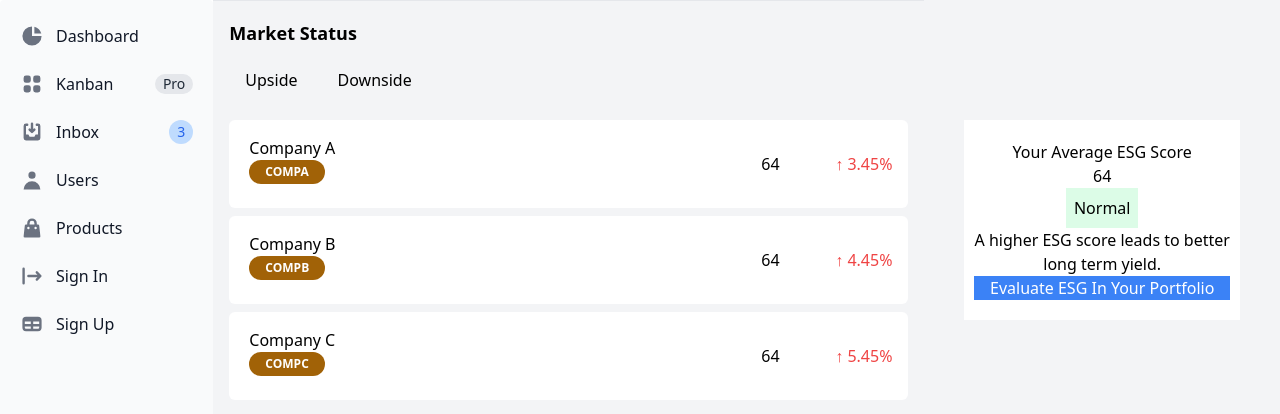
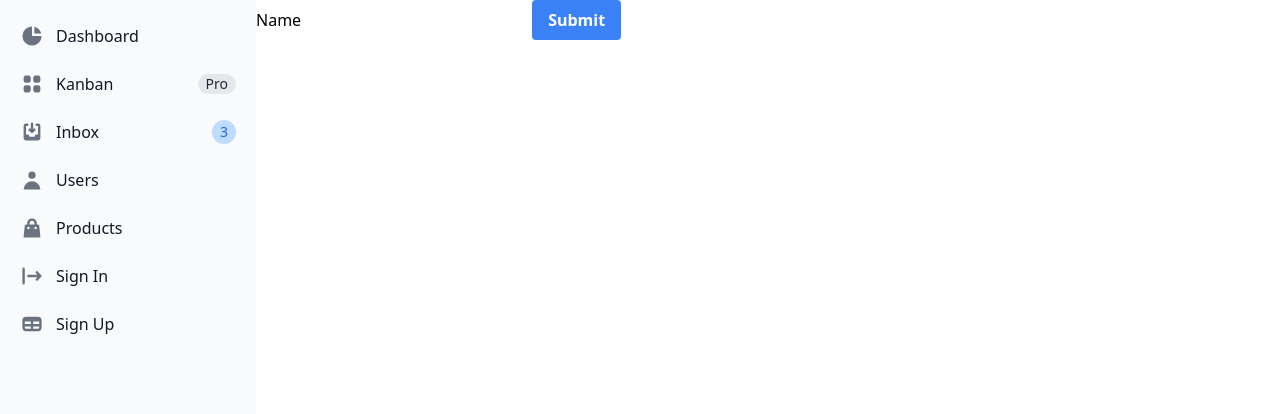
Before and after one commit to neozhixuan/project-CDLSDG, a Next.js app: page / in a window 1280 px wide. Shown: the top 414 px of the page. Built offline with nearby package versions, Linux system fonts and the light colour scheme.

Commit message:
feature/page-name-states

```diff
--- a/components/StockLayout.jsx
+++ b/components/StockLayout.jsx
@@ -6,7 +6,7 @@ export const StockLayout = (props) => {
   return (
     <div className={classes}>
       <header className="flex-none flex h-16 bg-gray-100 border-t px-4 items-center">
-        <h1 className="font-semibold text-lg">Market Status</h1>
+        <h1 className="font-semibold text-lg">Market Status for <span className="text-red-800">{props.name}</span></h1>
       </header>
       <header className="flex-none flex  bg-gray-100 px-4 items-center">
         <StockLabel labelName="Upside" />
@@ -30,6 +30,9 @@ export const StockLayout = (props) => {
           stockChange={"↑ 5.45%"}
         />
       </ul>
+      <button onClick={props.setPage}>
+        Back
+      </button>
     </div>
   );
 };
--- a/pages/index.js
+++ b/pages/index.js
@@ -3,8 +3,18 @@ import Head from "next/head";
 import { Sidebar } from "../components/Sidebar";
 import { StockLayout } from "../components/StockLayout";
 import { StockScore } from "../components/StockScore";
+import { useState } from "react";
 
 export default function IndexPage() {
+  const [page, willSetPage] = useState(0);
+  const [name, setName] = useState("")
+
+  const onSubmitHandler = (event) => {
+    event.preventDefault();
+    willSetPage(1);
+    setName(event.target.elements[0].value);
+  }
+
   return (
     <main>
       <Head>
@@ -15,10 +25,23 @@ export default function IndexPage() {
       </Head>
       <div className="flex">
         <Sidebar />
-        <div className="grid grid-cols-4 md:grid-cols-12 w-full grid-rows-2 md:grid-rows-1">
-          <StockLayout className="h-full col-span-4 md:col-span-8 row-span-1"/>
-          <StockScore className="col-span-4 md:col-span-4 h-full p-10 row-span-1"/>
-        </div>
+        {page === 0 && (
+          <div>
+            <form onSubmit={onSubmitHandler}>
+              <label htmlFor="name">Name</label>
+              <input id="name"/>
+              <button className="bg-blue-500 hover:bg-blue-700 text-white font-bold py-2 px-4 rounded" type="submit">
+                Submit
+              </button>
+            </form>
+          </div>
+        )}
+        {page === 1 && (
+          <div className="grid grid-cols-4 md:grid-cols-12 w-full grid-rows-2 md:grid-rows-1">
+            <StockLayout className="h-full col-span-4 md:col-span-8 row-span-1" setPage={()=>willSetPage(0)} name={name}/>
+            <StockScore className="col-span-4 md:col-span-4 h-full p-10 row-span-1" />
+          </div>
+        )}
       </div>
     </main>
   );
```
